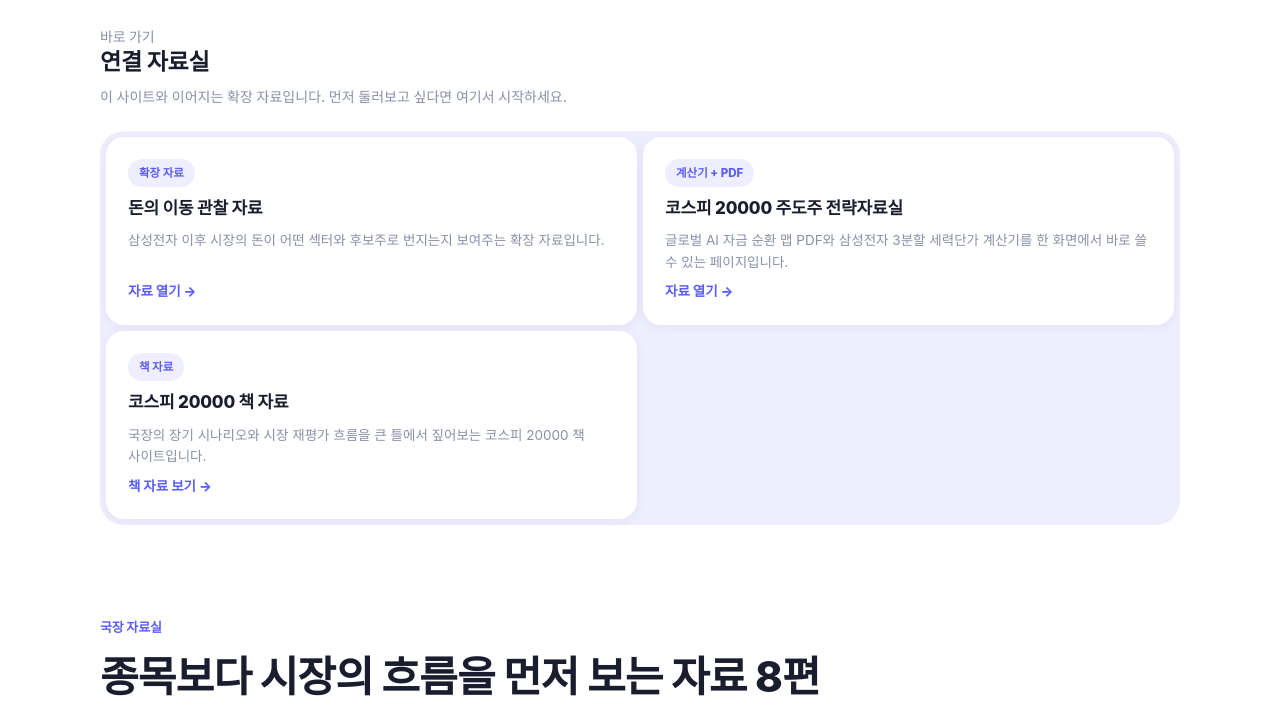
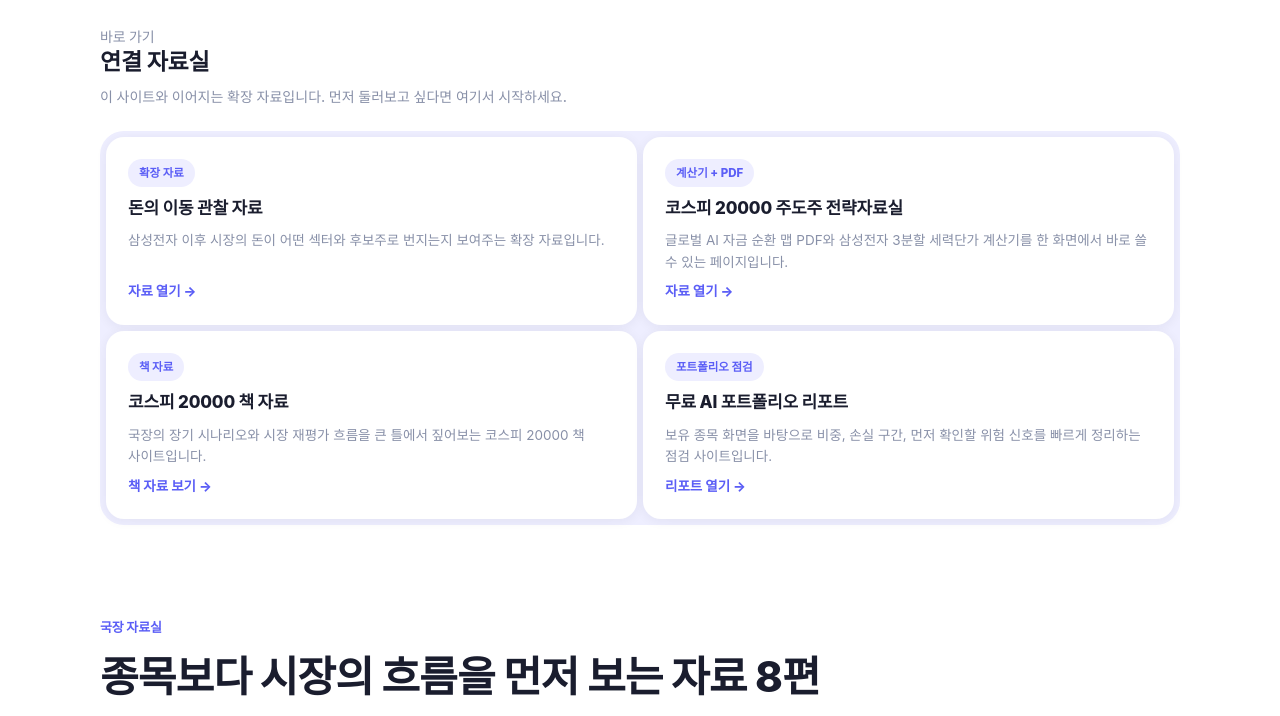
Before and after one commit to ADELIEBEAR/samsung, a plain HTML site: page index.html in a window 1280 px wide. Shown: the part 71-787 px from the top of the page. Drawn offline with Linux system fonts and the light colour scheme; a web font is replaced by a local one.

Commit message:
Add files via upload

```diff
--- a/index.html
+++ b/index.html
@@ -57,6 +57,12 @@
               <h3>코스피 20000 책 자료</h3>
               <p>국장의 장기 시나리오와 시장 재평가 흐름을 큰 틀에서 짚어보는 코스피 20000 책 사이트입니다.</p>
               <span class="f-go">책 자료 보기 →</span>
+            </a>
+            <a class="feature-card" href="https://portfoilo-red.vercel.app/" target="_blank" rel="noopener noreferrer">
+              <span class="f-tag">포트폴리오 점검</span>
+              <h3>무료 AI 포트폴리오 리포트</h3>
+              <p>보유 종목 화면을 바탕으로 비중, 손실 구간, 먼저 확인할 위험 신호를 빠르게 정리하는 점검 사이트입니다.</p>
+              <span class="f-go">리포트 열기 →</span>
             </a>
           </div>
         </div>
```
